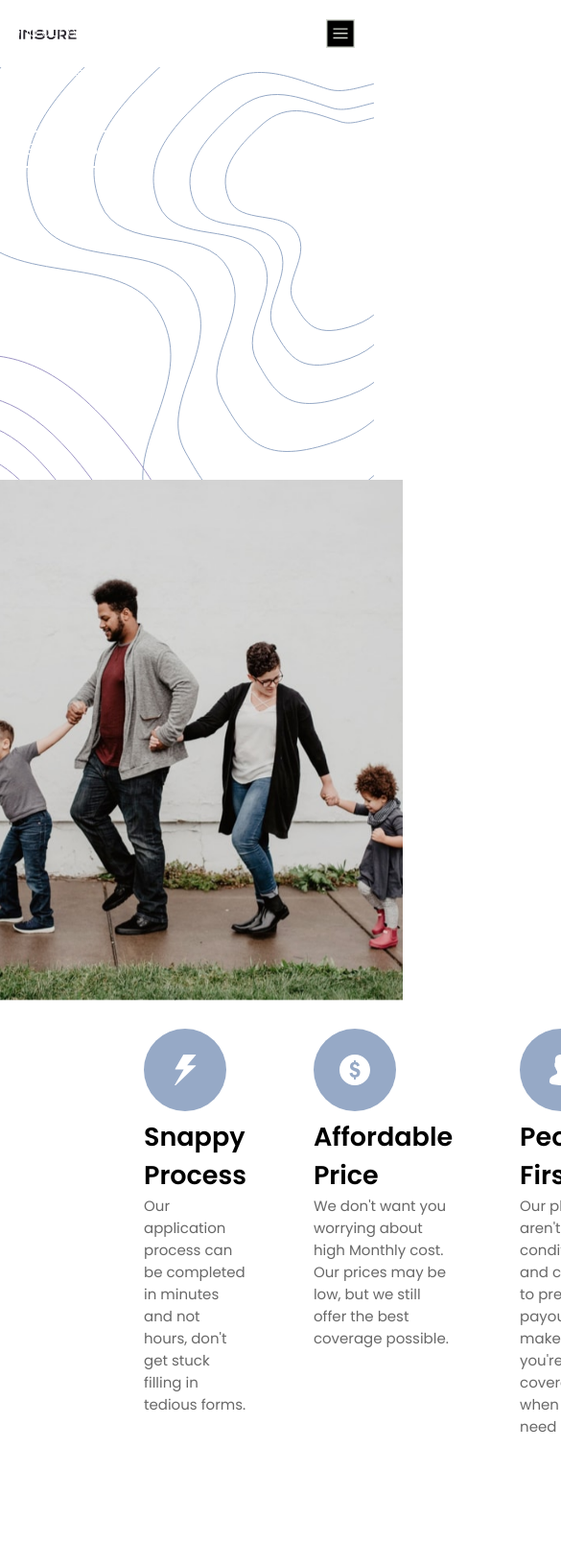
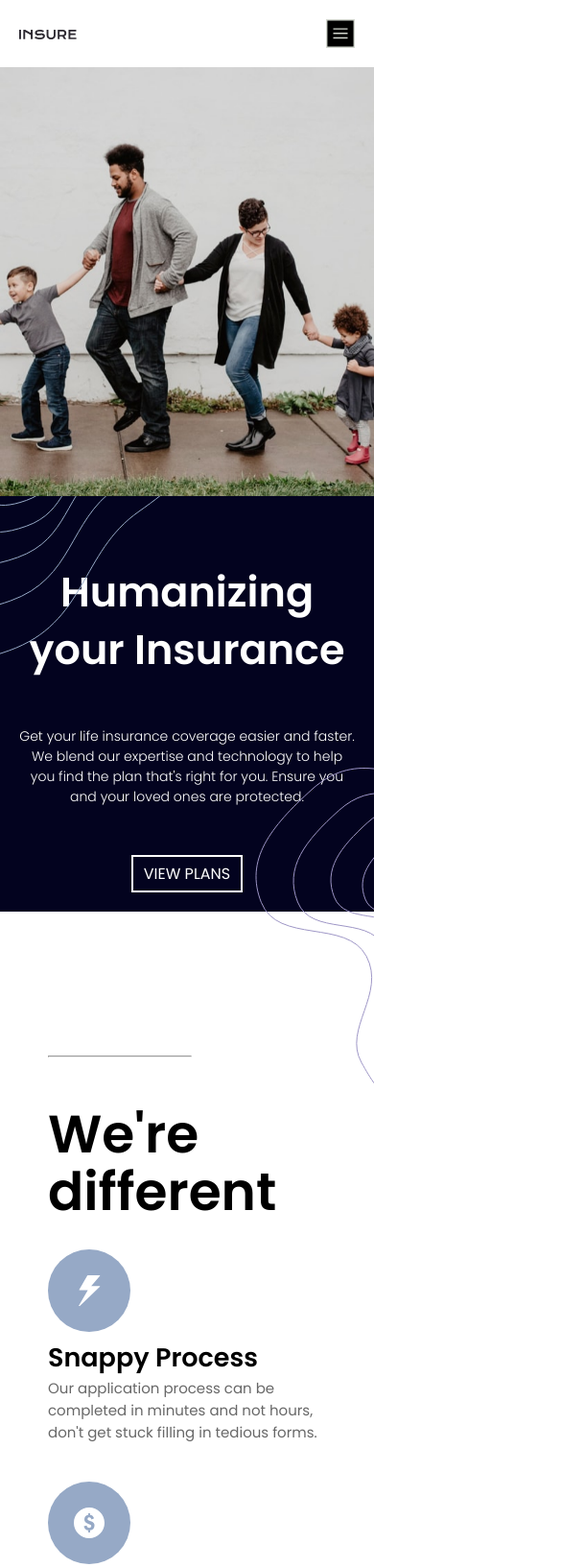
Before and after one commit to Theboygenius07/Insure, a plain HTML site: page index.html in a window 390 px wide. Shown: the top 1633 px of the page at 96% size, 585 px wide, since content can reach past the window. Drawn offline with Linux system fonts and the light colour scheme.

Commit message:
little fix

```diff
--- a/index.html
+++ b/index.html
@@ -16,10 +16,10 @@
 
         <div class="toggle" onclick="toggleMenu();"></div>
         <ul class="navigation">
-            <li><a href="#">HOW WE WORK</a></li>
-            <li><a href="#">BLOGS</a></li>
+            <li><a href="/">HOW WE WORK</a></li>
+            <li><a href="/">BLOGS</a></li>
 
-            <li><a href="#">ABOUT</a></li>
+            <li><a href="/">ABOUT</a></li>
 
 
             <li class="viewPlans"><a href="#">VIEW PLANS</a></li>
@@ -28,9 +28,13 @@
     </header>
     <div class="content">
         <div class="background">
-            <img src="bg-pattern-intro-left-desktop.svg" alt="">
+            <img src="bg-pattern-intro-left-desktop.svg" class="desktop" alt="">
         </div>
+
         <div class="textContent">
+            <img src="bg-pattern-intro-left-mobile.svg"  class="backgroundMobile" alt="">
+            <img src="bg-pattern-intro-right-mobile.svg"  class="backgroundMobile2" alt="">
+
             <hr>
             <h1>Humanizing <br> your Insurance</h1>
             <p>Get your life insurance coverage easier and faster. We blend our expertise and technology
--- a/style.css
+++ b/style.css
@@ -1,11 +1,11 @@
-@import url("https://fonts.googleapis.com/css2?family=Poppins:ital,wght@0,200;0,300;0,400;0,500;0,600;0,800;0,900;1,200;1,300;1,400;1,500;1,600;1,700;1,800;1,900&display=swap");
-*{
+@import url('https://fonts.googleapis.com/css2?family=Poppins:ital,wght@0,200;0,300;0,400;0,500;0,600;0,800;0,900;1,200;1,300;1,400;1,500;1,600;1,700;1,800;1,900&display=swap');
+* {
   margin: 0;
   padding: 0;
   box-sizing: border-box;
   font-family: 'Poppins', sans-serif;
 }
-section{
+section {
   /* position: relative; */
 
   /* padding: 100px 150px; */
@@ -21,6 +21,8 @@ header {
   display: flex;
   justify-content: space-between;
   align-items: center;
+  z-index: 20;
+  position: relative;
 }
 
 header .logo img {
@@ -54,8 +56,7 @@ header ul li a {
   padding: 5px 21px;
   border: transparent solid 1px; /* Transparent border initially */
 }
-.viewPlans{
-
+.viewPlans {
   border: rgb(3, 3, 31) solid 1px;
   cursor: pointer;
   color: rgb(3, 3, 31);
@@ -68,18 +69,16 @@ header ul li a {
 }
 
 .viewPlans:hover {
-    background-color: rgb(3, 3, 31)#fff;
+  background-color: rgb(3, 3, 31);
   color: rgb(3, 3, 31);
 }
 
 .viewPlans a:hover {
-    color: rgb(3, 3, 31);
+  color: #fff;
 }
 
-
-
 .content {
-    max-height: 500px;
+  height: 500px;
   display: flex;
   justify-content: center;
   background-color: rgba(3, 3, 31, 1);
@@ -98,8 +97,13 @@ header ul li a {
   position: absolute;
   left: 0;
   top: 0;
-    z-index: 0; /* Push the background image to the back */
+  /* z-index: 0;  */
   margin-top: 300px;
+}
+
+.backgroundMobile,
+.backgroundMobile2 {
+  display: none;
 }
 
 .textContent {
@@ -158,62 +162,55 @@ header ul li a {
 }
 
 .content .heroImage .downImage img {
-    max-width: 450px;
+  width: 450px;
   margin-top: 200px;
   z-index: -2;
 }
 
-
-.content2{
+.content2 {
   display: flex;
   flex-direction: column;
   margin-top: 200px;
   padding: 50px 150px;
   gap: 50px;
 }
-.content2 hr{
+.content2 hr {
   width: 150px;
   height: 1px;
   color: #fff;
 }
-.content2 h1{
+.content2 h1 {
   font-size: 55px;
   line-height: 60px;
   font-weight: 600;
 }
-.category{
+.category {
   display: flex;
   margin-top: 30px;
   gap: 70px;
 }
-.category h3{
+.category h3 {
   font-size: 27px;
   font-weight: 550;
 }
-.category p{
+.category p {
   color: #333333bd;
   font-size: 15px;
   max-width: 700px;
 }
-.card1{
-
+.card1 {
   gap: 45px;
-
 }
-.card2{
-
+.card2 {
   gap: 45px;
-
 }
-.card3{
-
+.card3 {
   gap: 55px;
-
 }
 /* .card1 h3{
 padding-bottom: 20px;
 } */
-.subSection{
+.subSection {
   padding: 0px 150px;
 }
 .content3 {
@@ -223,7 +220,7 @@ padding-bottom: 20px;
   margin-top: 140px;
   padding: 50px 80px;
   gap: 150px;
-max-height: 400px;
+  /* height: 400px; */
   text-align: center;
   justify-content: space-between;
   align-items: center;
@@ -248,7 +245,6 @@ max-height: 400px;
   background-repeat: cover;
   background-size: 200px;
   background-position: top right; /* Align the background image to the top right */
-
 }
 
 button {
@@ -256,7 +252,6 @@ button {
   border: white 2px solid;
   cursor: pointer;
   padding: 10px 20px;
-
 }
 
 button a {
@@ -268,14 +263,13 @@ button:hover {
   color: rgb(3, 3, 31);
   background-color: #fff;
 }
-button:hover a{
+button:hover a {
   color: rgb(3, 3, 31);
-
 }
 
 /* Add this CSS for the cooler hover effect */
 .content .heroImage .downImage img {
-    max-width: 450px;
+  width: 450px;
   margin-top: 200px;
   transition: transform 0.3s ease-in-out, filter 0.3s ease-in-out; /* Add transitions for smooth effect */
 }
@@ -317,10 +311,12 @@ button:hover a{
 /* Define the animation */
 /* Keyframes for bounce effect */
 @keyframes bounce {
-    0%, 100% {
+  0%,
+  100% {
     transform: translateY(0);
   }
-    25%, 75% {
+  25%,
+  75% {
     transform: translateY(-10px);
   }
   50% {
@@ -396,26 +392,26 @@ button:hover a{
 .heroImage {
   animation: slideInFromRight 3s ease-in-out forwards;
 }
-footer{
-    background:#f9f8fc ;
+footer {
+  background: #f9f8fc;
   background-image: url(bg-pattern-footer-desktop.svg);
-    background-position-x:top ;
+  background-position-x: top;
   background-repeat: no-repeat;
   padding: 70px 150px;
   margin-top: 150px;
 }
-.footerImages{
+.footerImages {
   display: flex;
   justify-content: space-between;
   padding-bottom: 30px;
 }
-.sci{
+.sci {
   display: flex;
   gap: 20px;
   align-items: center;
   fill: rgb(1, 1, 20);
 }
-.sci a img{
+.sci a img {
   display: flex;
   gap: 20px;
   align-items: center;
@@ -426,50 +422,50 @@ footer{
   filter: brightness(0.1);
 }
 
-.footerNav{
+.footerNav {
   display: flex;
   justify-content: space-between;
   padding-top: 30px;
   font-size: 14px;
 }
-.footerNav ul li{
+.footerNav ul li {
   list-style: none;
   margin-bottom: 10px;
 }
-.footerNav ul li a{
+.footerNav ul li a {
   color: #333;
   text-decoration: none;
   font-weight: 600;
   margin-bottom: 10px;
 }
-.footerNav ul li a:hover{
+.footerNav ul li a:hover {
   text-decoration: underline;
 }
-.ourCompanyNav{
+.ourCompanyNav {
   padding-bottom: 30px;
   text-decoration: none;
 }
 
-.ourCompanyNav a{
+.ourCompanyNav a {
   color: #3333339c;
   text-decoration: none;
   font-weight: 500;
   list-style: none;
 }
-.ourCompanyNav a:hover{
+.ourCompanyNav a:hover {
   text-decoration: underline;
 }
-@media(max-width: 991px) {
+@media (max-width: 991px) {
   header {
     padding: 20px;
   }
-    header .logo img{
+  header .logo img {
     max-width: 60px;
   }
-    header ul{
+  header ul {
     display: none;
   }
-    .toggle{
+  .toggle {
     position: relative;
     width: 30px;
     height: 30px;
@@ -481,7 +477,7 @@ footer{
     filter: invert(1);
     z-index: 11;
   }
-    .toggle.active{
+  .toggle.active {
     position: fixed;
     right: 20px;
     background: url(icon-close.svg);
@@ -489,66 +485,144 @@ footer{
     background-position: center;
     background-repeat: no-repeat;
   }
-    header ul.navigation.active{
+  header ul.navigation.active {
     position: fixed;
-        top:0;
-        left:0;
+    top: 0;
+    left: 0;
     width: 100%;
     height: 100%;
     display: flex;
     justify-content: center;
-         align-items:center;
-         flex-direction:column;
+    align-items: center;
+    flex-direction: column;
     background: #fff;
     z-index: 10;
   }
-    header ul li a{
-        font-size:2em;
+  header ul li a {
+    font-size: 2em;
     margin: 5px 0;
   }
-.content{
+  .content {
     display: flex;
     flex-direction: column;
     background-color: #fff;
-}  .content {
+    height: auto;
+    background-image: none;
+    gap: 0px;
+  }
+  .content {
     flex-direction: column; /* Stack elements vertically in a column */
     align-items: center; /* Center elements horizontally */
   }
+  .content2 {
+    display: block;
+    padding: 50px;
+    margin-top: 100px;
+  }
 
-    .downImage {
+  .content2 hr {
+    margin-bottom: 50px;
+  }
+
   .downImage {
     order: 1; /* Change the order to -1 to move it to the top */
     width: 100%; /* Make .downImage fill the screen width */
-            height: auto             /* Add some spacing between the elements */
+    height: auto; /* Add some spacing between the elements */
+  }
+
+  .content .heroImage .downImage img {
+    height: 450px;
+    margin-top: 0px;
+    width: 100vw;
+    object-fit: cover;
+  }
+  .textContent {
+    order: 2;
+    width: 100vw;
+    background-color: rgba(
+      3,
+      3,
+      31,
+      1
+    ); /* Change the order to 1 to move it above .downImage */
   }
 
   .textContent {
-      order: -2;
-      width: 100vw;
-      background-color: rgba(3, 3, 31, 1);  /* Change the order to 1 to move it above .downImage */
-    }
-
-    .textContent {
-
     justify-content: center;
     align-items: center; /* Center items horizontally in the column */
     text-align: center; /* Center text content */
     display: grid;
     max-width: 100%;
-            margin-top: -38px;
+    /* margin-top: -38px; */
     padding-top: 1158px;
-            padding-bottom: -52px;
+    /* padding-bottom: -52px; */
     padding-left: 0;
     padding: 20px; /* Add some padding as needed */
+    position: relative;
+    margin-top: -10px;
   }
 
   .textContent h1,
   .textContent p {
     max-width: 100%; /* Make sure text doesn't overflow */
   }
+  .textContent hr {
+    display: none;
+  }
+  .textContent h1 {
+    font-size: 43px;
+    line-height: 60px;
+    font-weight: 600;
+    margin-top: 50px;
+  }
 
+  .category {
+    display: grid;
+    gap: 40px;
+  }
 
+  .backgroundMobile {
+    display: block;
+    z-index: 20;
+    position: absolute;
+    top: 0;
+  }
+
+  .backgroundMobile2 {
+    display: block;
+    z-index: 20;
+    position: absolute;
+    bottom: -180px;
+    right: 0;
+  }
+
+  .background .desktop {
+    display: none;
+  }
+  .content3 {
+    flex-wrap: wrap;
+    margin-top: 0px;
+  }
+  .rightSide {
+    position: relative;
+    background-image: url('bg-pattern-how-we-work-desktop.svg'); /* Set the background image */
+    background-repeat: cover;
+    background-size: 0px;
+    background-position: top right; /* Align the background image to the top right */
+  }
+  .subSection {
+    padding: 20px;
+  }
+  footer {
+    padding: 30px;
+  }
+  .footerNav {
+    display: grid;
+    justify-content: center;
+  }
+
+  .viewPlans2 {
+    display: flex;
+    margin: auto;
+  }
 } /* Bring the text content to the front */
-
-
-    }
```
Lines whose indentation alone changed are shown as unchanged.
